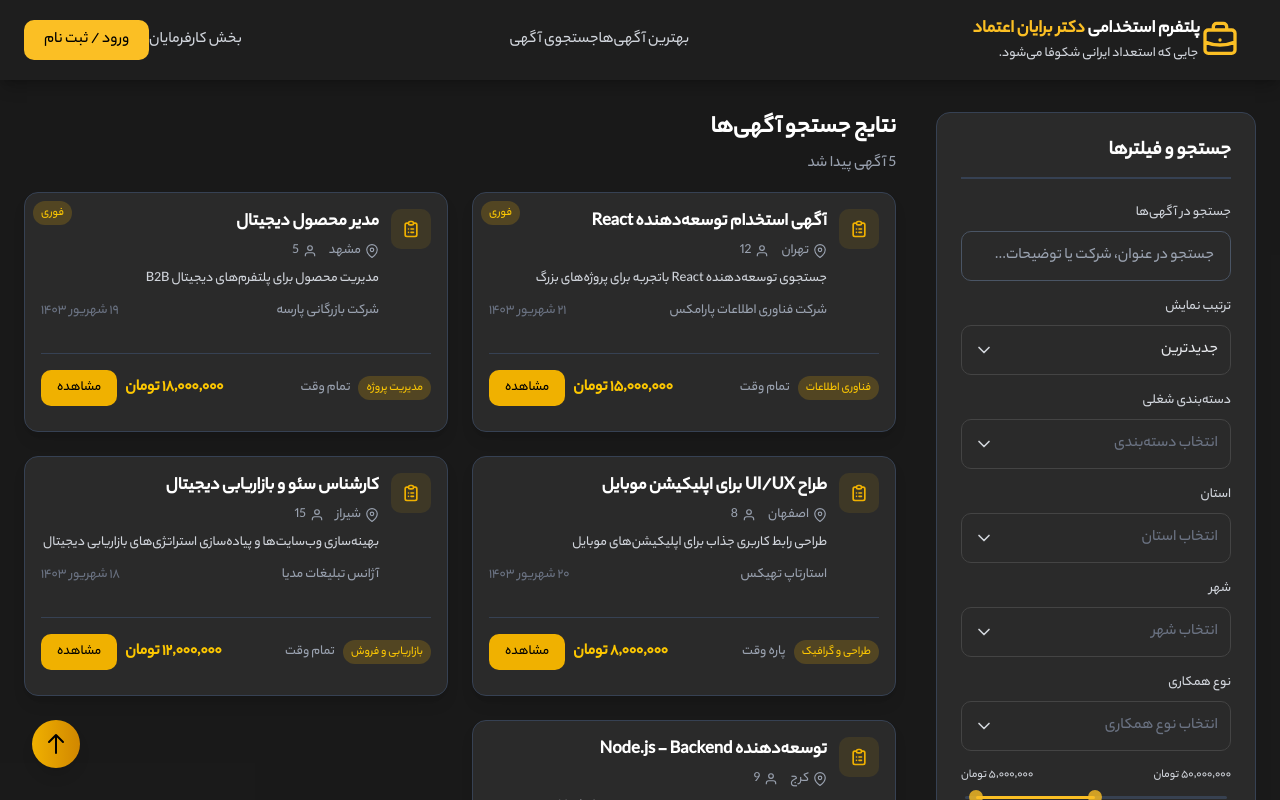
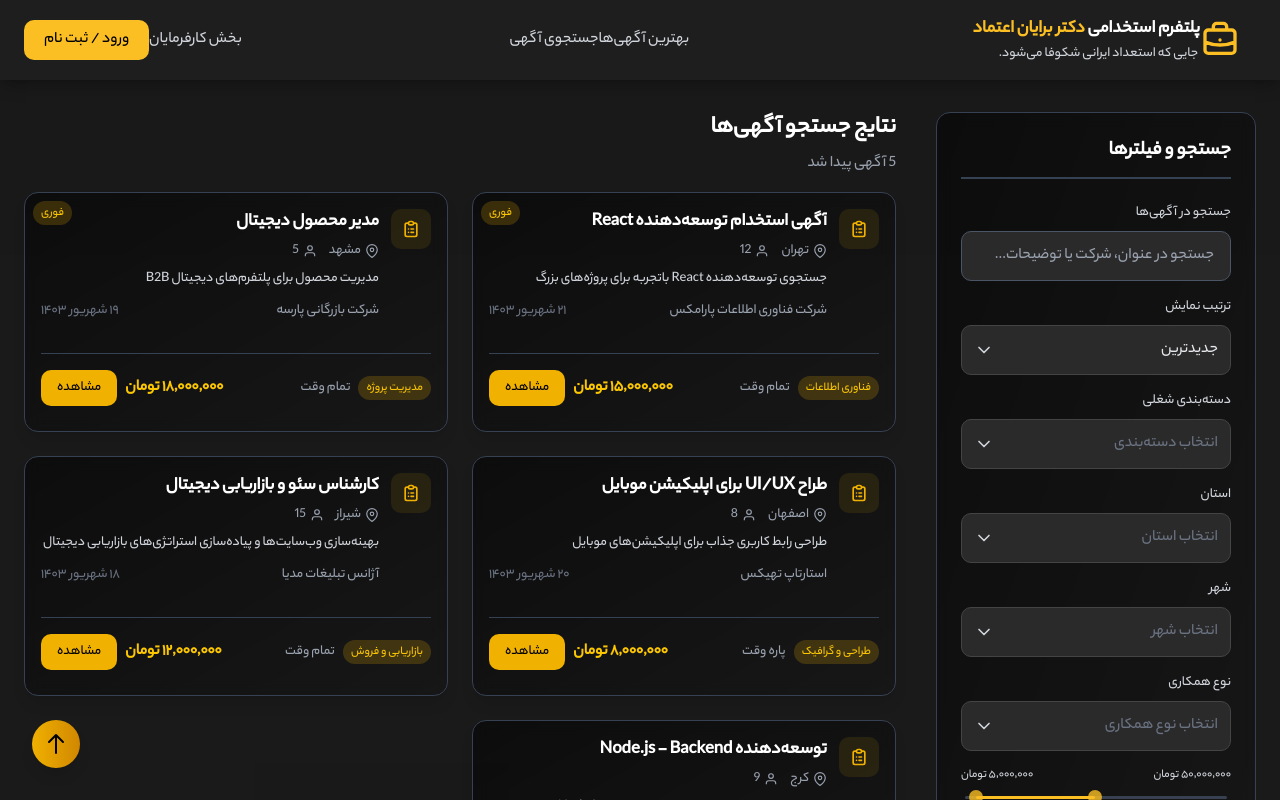
Before and after one commit to amirrezaynf/brayan-jobs, a Next.js app: page /advertisements in a window 1280 px wide. Shown: the top 800 px of the page. Built offline with nearby package versions, Linux system fonts and the light colour scheme.

Commit message:
theme colors changed

```diff
--- a/src/components/modules/advertisements/AdvertisementLandingClient.jsx
+++ b/src/components/modules/advertisements/AdvertisementLandingClient.jsx
@@ -563,7 +563,7 @@ export default function AdvertisementLandingClient() {
       <div className='flex gap-10 max-w-10xl mx-auto px-6 py-8'>
         {/* Left Sidebar - Fixed Filters */}
         <div className='hidden  lg:block w-80 flex-shrink-0'>
-          <div className='bg-[#2a2a2a] rounded-xl p-6 border border-gray-700 sticky top-8'>
+          <div className='bg-gradient-to-br from-black/50 to-black/10 backdrop-blur-sm rounded-xl p-6 border border-gray-700 sticky top-8'>
             <h3 className='text-xl font-bold mb-6 border-b-2 border-gray-700 pb-3 text-white'>
               جستجو و فیلترها
             </h3>
@@ -761,7 +761,7 @@ export default function AdvertisementLandingClient() {
                     {currentAds.map((ad) => (
                       <div
                         key={ad.id}
-                        className='bg-[#2a2a2a] rounded-xl p-4 border border-gray-700 hover:border-yellow-500/50 transition-all duration-300 relative overflow-hidden shadow-lg min-h-[240px] flex flex-col'>
+                        className='bg-gradient-to-br from-black/50 to-black/10 backdrop-blur-sm rounded-xl p-4 border border-gray-700 hover:border-yellow-500/50 transition-all duration-300 relative overflow-hidden shadow-lg min-h-[240px] flex flex-col'>
                         {ad.urgent && (
                           <span className='absolute top-2 left-2 bg-yellow-500/20 text-yellow-400 text-xs px-2 py-1 rounded-full whitespace-nowrap z-10'>
                             فوری
```
